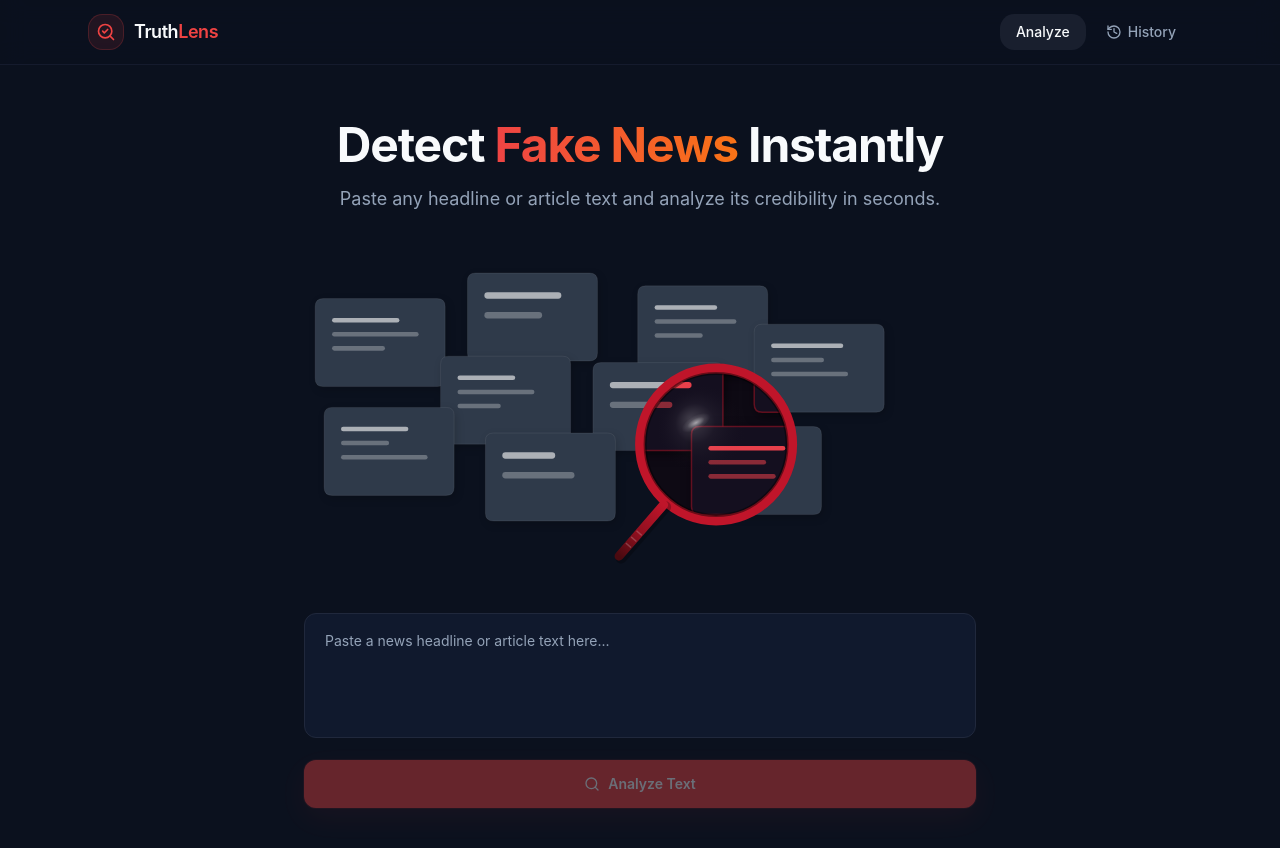
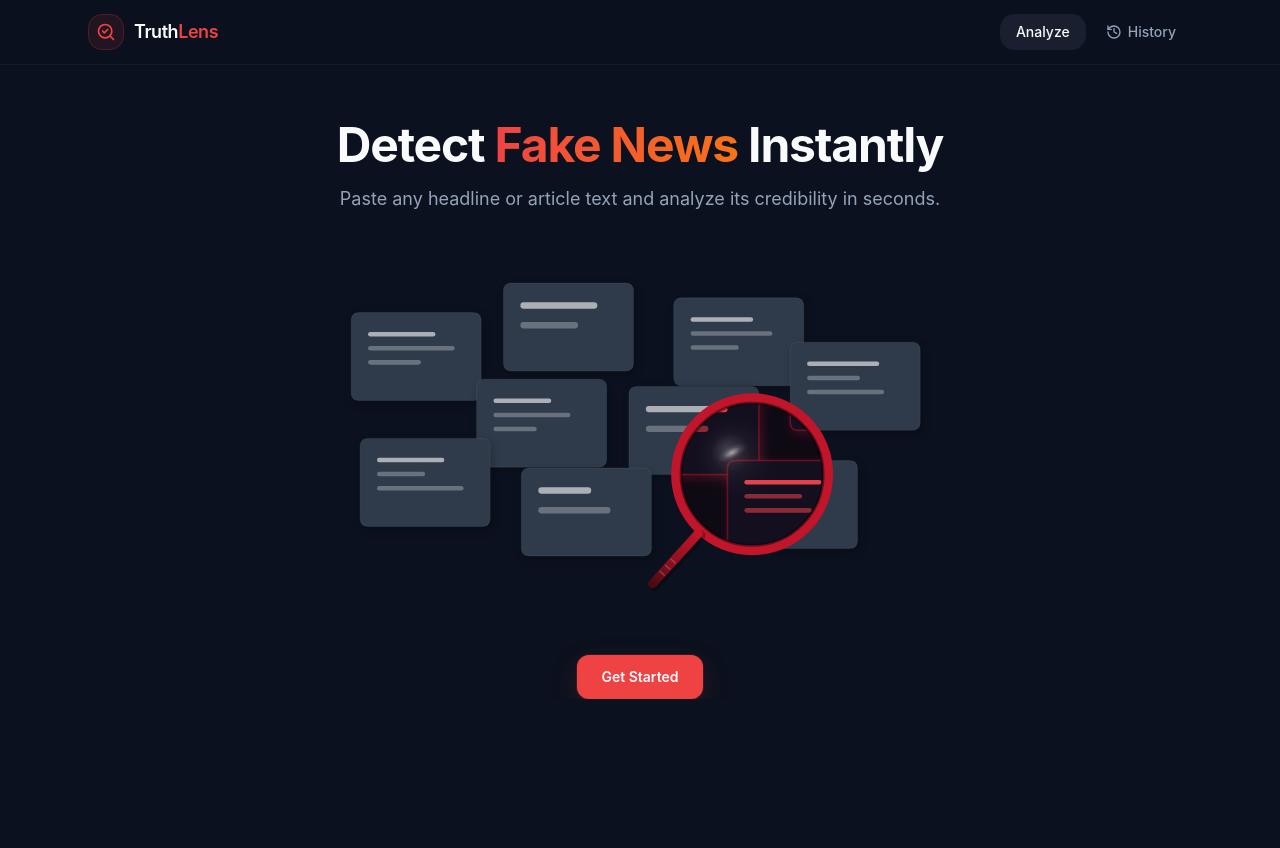
Before and after one commit to sunny-deny/fake_news_detector, a React (Vite) app in the folder frontend/: page / in a window 1280 px wide. Shown: the top 848 px of the page. After the commit the page ends 803 px from the top, so only its background shows below. Built offline with nearby package versions, Linux system fonts and the light colour scheme; the HTML template or start-up script is replaced by a standard one.

Commit message:
feat(frontend): implement first-use hero flow with CTA, fade transitions, and animation refinements

```diff
--- a/frontend/src/components/hero/MagnifierSearch.tsx
+++ b/frontend/src/components/hero/MagnifierSearch.tsx
@@ -32,12 +32,19 @@ const HANDLE_LEN = 68;
 const HANDLE_W = 9;
 const BORDER_W = 10;
 const ANIM_DURATION = 14000;
+const SAFE_PAD = 120;
+const SCENE_OFFSET_X = 36;
+const SCENE_OFFSET_Y = 0;
 
 const easeInOutQuart = (t: number) =>
   t < 0.5 ? 8 * t * t * t * t : 1 - Math.pow(-2 * t + 2, 4) / 2;
 
 function lerp(a: number, b: number, t: number) {
   return a + (b - a) * t;
+}
+
+function clamp(value: number, min: number, max: number) {
+  return Math.min(Math.max(value, min), max);
 }
 
 export default function MagnifierSearch() {
@@ -48,8 +55,8 @@ export default function MagnifierSearch() {
 
   const getCardCenter = useCallback(
     (card: Card, W: number, H: number): Vec2 => ({
-      x: (card.x / 100) * W,
-      y: (card.y / 100) * H,
+      x: (card.x / 100) * W + SCENE_OFFSET_X,
+      y: (card.y / 100) * H + SCENE_OFFSET_Y,
     }),
     [],
   );
@@ -93,8 +100,11 @@ export default function MagnifierSearch() {
         eased = easeInOutQuart((localT - 0.25) / 0.5);
       }
 
-      const lensX = lerp(fromPos.x, toPos.x, eased);
-      const lensY = lerp(fromPos.y, toPos.y, eased);
+      let lensX = lerp(fromPos.x, toPos.x, eased);
+      let lensY = lerp(fromPos.y, toPos.y, eased);
+
+      lensX = clamp(lensX, SAFE_PAD, W - SAFE_PAD);
+      lensY = clamp(lensY, SAFE_PAD, H - SAFE_PAD);
 
       const dx = toPos.x - fromPos.x;
       const dy = toPos.y - fromPos.y;
@@ -107,10 +117,9 @@ export default function MagnifierSearch() {
 
       ctx.clearRect(0, 0, W, H);
 
-
       CARDS.forEach((card) => {
-        const cx = (card.x / 100) * W;
-        const cy = (card.y / 100) * H;
+        const cx = (card.x / 100) * W + SCENE_OFFSET_X;
+        const cy = (card.y / 100) * H + SCENE_OFFSET_Y;
         const x = cx - card.w / 2;
         const y = cy - card.h / 2;
         drawCard(ctx, x, y, card.w, card.h, card.lines, false);
@@ -125,8 +134,8 @@ export default function MagnifierSearch() {
       ctx.fillRect(0, 0, W, H);
 
       CARDS.forEach((card) => {
-        const cx = (card.x / 100) * W;
-        const cy = (card.y / 100) * H;
+        const cx = (card.x / 100) * W + SCENE_OFFSET_X;
+        const cy = (card.y / 100) * H + SCENE_OFFSET_Y;
         const x = cx - card.w / 2;
         const y = cy - card.h / 2;
         drawCard(ctx, x, y, card.w, card.h, card.lines, true);
@@ -262,10 +271,7 @@ export default function MagnifierSearch() {
   }, [draw]);
 
   return (
-    <div
-      ref={containerRef}
-      className="relative h-full w-full overflow-hidden rounded-[28px]"
-    >
+    <div ref={containerRef} className="relative h-full w-full overflow-hidden rounded-[28px]">
       <canvas ref={canvasRef} className="block h-full w-full" />
     </div>
   );
@@ -283,13 +289,14 @@ function drawCard(
   const r = 8;
 
   ctx.save();
-  ctx.shadowColor = dark ? "rgba(0,0,0,0.6)" : "rgba(0,0,0,0.18)";
+  ctx.shadowColor = dark ? "rgba(255,40,60,0.25)" : "rgba(0,0,0,0.25)";
   ctx.shadowBlur = dark ? 12 : 8;
   ctx.shadowOffsetX = 2;
   ctx.shadowOffsetY = 3;
 
   roundRect(ctx, x, y, w, h, r);
-  ctx.fillStyle = dark ? "#140f1f" : "#2f3a4a";  ctx.fill();
+  ctx.fillStyle = dark ? "#140f1f" : "#2f3a4a";
+  ctx.fill();
   ctx.restore();
 
   roundRect(ctx, x, y, w, h, r);
@@ -308,10 +315,14 @@ function drawCard(
     const lh = lineH * 0.32;
     roundRect(ctx, lx, ly, lw, lh, lh / 2);
     ctx.fillStyle = dark
-      ? (i === 0 ? "rgba(255,70,80,0.9)" : "rgba(255,70,80,0.5)")
-      : (i === 0 ? "rgba(255,255,255,0.6)" : "rgba(255,255,255,0.28)");
-        ctx.fill();
-      });
+      ? i === 0
+        ? "rgba(255,70,80,0.9)"
+        : "rgba(255,70,80,0.5)"
+      : i === 0
+        ? "rgba(255,255,255,0.6)"
+        : "rgba(255,255,255,0.28)";
+    ctx.fill();
+  });
 }
 
 function roundRect(
--- a/frontend/src/pages/HomePage.tsx
+++ b/frontend/src/pages/HomePage.tsx
@@ -1,34 +1,60 @@
-import { useState } from "react";
+import { useEffect, useState } from "react";
 import PageShell from "@/components/layout/PageShell";
 import MagnifierSearch from "@/components/hero/MagnifierSearch";
 import AnalyzeForm from "@/components/ui/AnalyzeForm";
 import ResultCard from "@/components/ui/ResultCard";
-import { analyzeText } from "@/features/analysis/store";
+import { analyzeText, getHistory, subscribe } from "@/features/analysis/store";
 import { AnalysisResult } from "@/features/analysis/types";
 
 export default function HomePage() {
   const [text, setText] = useState("");
   const [loading, setLoading] = useState(false);
   const [result, setResult] = useState<AnalysisResult | null>(null);
+  const [historyCount, setHistoryCount] = useState(getHistory().length);
+  const [hasStarted, setHasStarted] = useState(getHistory().length > 0);
+
+  useEffect(() => {
+    const unsubscribe = subscribe(() => {
+      const count = getHistory().length;
+      setHistoryCount(count);
+
+      if (count > 0) {
+        setHasStarted(true);
+      }
+    });
+
+    const count = getHistory().length;
+    setHistoryCount(count);
+
+    if (count > 0) {
+      setHasStarted(true);
+    }
+
+    return unsubscribe;
+  }, []);
 
   const handleAnalyze = async () => {
     if (!text.trim() || loading) return;
 
     setLoading(true);
     setResult(null);
+    setHasStarted(true);
 
     const analysisResult = await analyzeText(text.trim());
 
     setResult(analysisResult);
+    setHistoryCount(getHistory().length);
     setLoading(false);
   };
 
+  const showHero = historyCount === 0 && !loading && !result && !hasStarted;
+  const showForm = hasStarted || loading || !!result || historyCount > 0;
+
   return (
-    <PageShell className="flex flex-1 flex-col items-center justify-start px-6 pb-16 pt-14">
+    <PageShell className="flex flex-1 flex-col items-center px-6 pb-16 pt-14">
       <div className="w-full max-w-5xl space-y-10">
-
         <section className="space-y-4 text-center">
-          <h1 className="text-5xl font-bold tracking-tight text-center">
+          <h1 className="text-center text-5xl font-bold tracking-tight">
             Detect{" "}
             <span className="bg-gradient-to-r from-red-500 to-orange-500 bg-clip-text text-transparent">
               Fake News
@@ -40,16 +66,35 @@ export default function HomePage() {
             Paste any headline or article text and analyze its credibility in seconds.
           </p>
         </section>
-{!result && !loading && (
-          <section className="flex w-full justify-center">
-            <div className="w-full max-w-4xl flex justify-center">
-              <div className="h-[320px] w-full flex items-center justify-center">
+
+        <div
+          className={`overflow-hidden transition-all duration-500 ${
+            showHero ? "max-h-[520px] opacity-100" : "max-h-0 opacity-0"
+          }`}
+        >
+          <section className="flex w-full flex-col items-center justify-center gap-8">
+            <div className="flex w-full max-w-4xl justify-center">
+              <div className="flex h-[370px] w-full items-center justify-center">
                 <MagnifierSearch />
               </div>
             </div>
+
+            <button
+              type="button"
+              onClick={() => setHasStarted(true)}
+              className="glow-primary rounded-xl bg-primary px-6 py-3 text-sm font-semibold text-primary-foreground transition-all hover:opacity-90"
+            >
+              Get Started
+            </button>
           </section>
-        )}
-        <section className="mx-auto w-full max-w-2xl">
+        </div>
+
+        <div
+          className={`overflow-hidden transition-all duration-500 ${
+            showForm ? "max-h-[400px] opacity-100" : "max-h-0 opacity-0"
+          }`}
+        >
+          <section className="mx-auto w-full max-w-2xl pt-2">
             <AnalyzeForm
               value={text}
               isLoading={loading}
@@ -57,6 +102,7 @@ export default function HomePage() {
               onSubmit={handleAnalyze}
             />
           </section>
+        </div>
 
         {result && (
           <section className="mx-auto w-full max-w-2xl">
```
Lines whose indentation alone changed are shown as unchanged.
